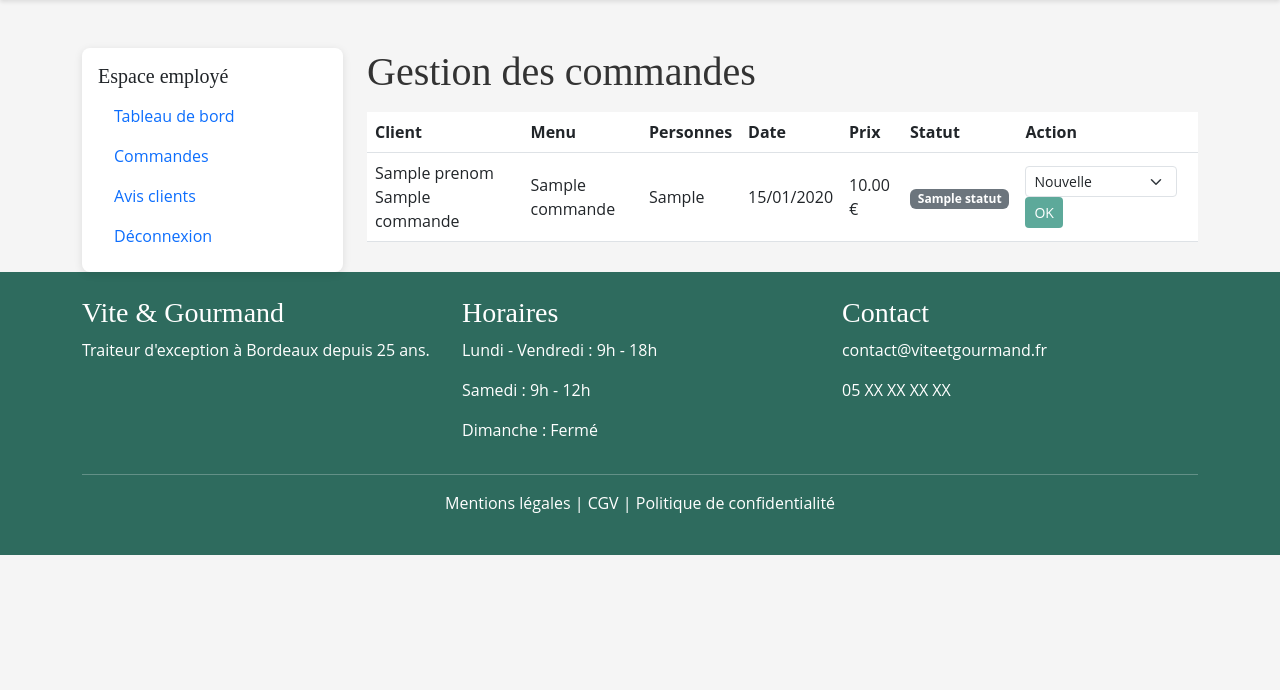
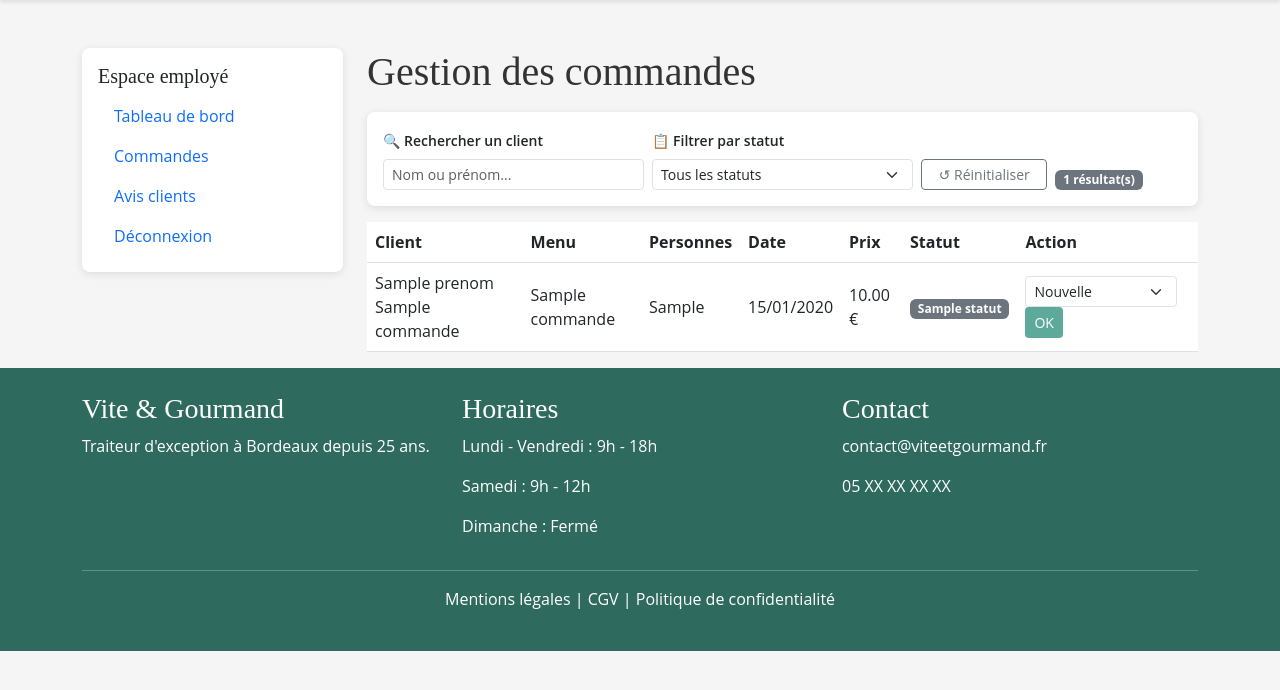
Before and after one commit to Rvlto974/vite-gourmand02, a PHP site: template vite-gourmand02/views/employe/commandes.php in a window 1280 px wide. Shown: the part 72-762 px from the top of the page. Run offline with PHP 8.4, Linux system fonts and the light colour scheme; the template is opened without the code that fills it: most values are stand-ins (such as "Sample title", 1, 10 or a date in 2020).

Commit message:
feat: filtres commandes employé par statut et client

```diff
--- /dev/null
+++ b/vite-gourmand02/fix2.php
@@ -0,0 +1,4 @@
+<?php
+$pdo = new PDO('mysql:host=efr0nz.h.filess.io;port=3307;dbname=vite_gourmand_raiseevery', 'vite_gourmand_raiseevery', 'Mat97460!');
+$pdo->exec('CREATE TABLE IF NOT EXISTS commande_statuts (id INT AUTO_INCREMENT PRIMARY KEY, commande_id INT NOT NULL, statut VARCHAR(50) NOT NULL, created_at DATETIME DEFAULT CURRENT_TIMESTAMP, FOREIGN KEY (commande_id) REFERENCES commandes(id))');
+echo 'OK';
--- a/vite-gourmand02/views/employe/commandes.php
+++ b/vite-gourmand02/views/employe/commandes.php
@@ -17,8 +17,40 @@
         <div class="col-md-9">
             <h1>Gestion des commandes</h1>
 
-            <div class="table-responsive mt-3">
-                <table class="table align-middle" aria-label="Toutes les commandes">
+            <!-- Filtres -->
+            <div class="card p-3 mt-3 mb-3">
+                <div class="row g-2 align-items-end">
+                    <div class="col-md-4">
+                        <label class="form-label small fw-semibold">🔍 Rechercher un client</label>
+                        <input type="text" id="filtreClient" class="form-control form-control-sm" placeholder="Nom ou prénom...">
+                    </div>
+                    <div class="col-md-4">
+                        <label class="form-label small fw-semibold">📋 Filtrer par statut</label>
+                        <select id="filtreStatut" class="form-select form-select-sm">
+                            <option value="">Tous les statuts</option>
+                            <option value="nouvelle">Nouvelle</option>
+                            <option value="acceptee">Acceptée</option>
+                            <option value="en_preparation">En préparation</option>
+                            <option value="en_livraison">En livraison</option>
+                            <option value="livree">Livrée</option>
+                            <option value="terminee">Terminée</option>
+                            <option value="attente_materiel">Attente matériel</option>
+                            <option value="annulee">Annulée</option>
+                        </select>
+                    </div>
+                    <div class="col-md-2">
+                        <button onclick="reinitialiserFiltres()" class="btn btn-sm btn-outline-secondary w-100">
+                            ↺ Réinitialiser
+                        </button>
+                    </div>
+                    <div class="col-md-2">
+                        <span class="badge bg-secondary" id="compteurResultats"></span>
+                    </div>
+                </div>
+            </div>
+
+            <div class="table-responsive">
+                <table class="table align-middle" id="tableCommandes" aria-label="Toutes les commandes">
                     <thead>
                         <tr>
                             <th>Client</th>
@@ -30,7 +62,7 @@
                             <th>Action</th>
                         </tr>
                     </thead>
-                    <tbody>
+                    <tbody id="tbodyCommandes">
                         <?php foreach ($commandes as $commande) : ?>
                         <?php
                             $statut = $commande['statut'];
@@ -57,7 +89,9 @@
                                 default           => $statut
                             };
                         ?>
-                        <tr <?= $statut === 'annulee' ? 'class="table-secondary"' : '' ?>>
+                        <tr <?= $statut === 'annulee' ? 'class="table-secondary"' : '' ?>
+                            data-client="<?= strtolower($commande['prenom'] . ' ' . $commande['nom']) ?>"
+                            data-statut="<?= $statut ?>">
                             <td><?= htmlspecialchars($commande['prenom'] . ' ' . $commande['nom']) ?></td>
                             <td><?= htmlspecialchars($commande['menu_titre']) ?></td>
                             <td><?= $commande['nb_personnes'] ?></td>
@@ -87,9 +121,48 @@
                         <?php endforeach; ?>
                     </tbody>
                 </table>
+                <p id="aucunResultat" class="text-muted text-center" style="display:none;">Aucune commande trouvée.</p>
             </div>
         </div>
     </div>
 </div>
 
+<script>
+function filtrer() {
+    const client = document.getElementById('filtreClient').value.toLowerCase();
+    const statut = document.getElementById('filtreStatut').value;
+    const rows = document.querySelectorAll('#tbodyCommandes tr');
+    let count = 0;
+
+    rows.forEach(row => {
+        const clientData = row.dataset.client || '';
+        const statutData = row.dataset.statut || '';
+        const matchClient = clientData.includes(client);
+        const matchStatut = statut === '' || statutData === statut;
+
+        if (matchClient && matchStatut) {
+            row.style.display = '';
+            count++;
+        } else {
+            row.style.display = 'none';
+        }
+    });
+
+    document.getElementById('compteurResultats').textContent = count + ' résultat(s)';
+    document.getElementById('aucunResultat').style.display = count === 0 ? 'block' : 'none';
+}
+
+function reinitialiserFiltres() {
+    document.getElementById('filtreClient').value = '';
+    document.getElementById('filtreStatut').value = '';
+    filtrer();
+}
+
+document.getElementById('filtreClient').addEventListener('input', filtrer);
+document.getElementById('filtreStatut').addEventListener('change', filtrer);
+
+// Initialiser le compteur
+filtrer();
+</script>
+
 <?php require_once 'views/layouts/footer.php'; ?>
```
Also changed, not shown: vite-gourmand02/controllers/CommandesController.php (+15 -2 lines), vite-gourmand02/controllers/EmployeController.php (+6 -3 lines), vite-gourmand02/models/CommandeStatutModel.php (added, +24 -0 lines), vite-gourmand02/views/commandes/historique.php (+29 -6 lines), vite-gourmand02/views/employe/dashboard.php (+9 -8 lines).
